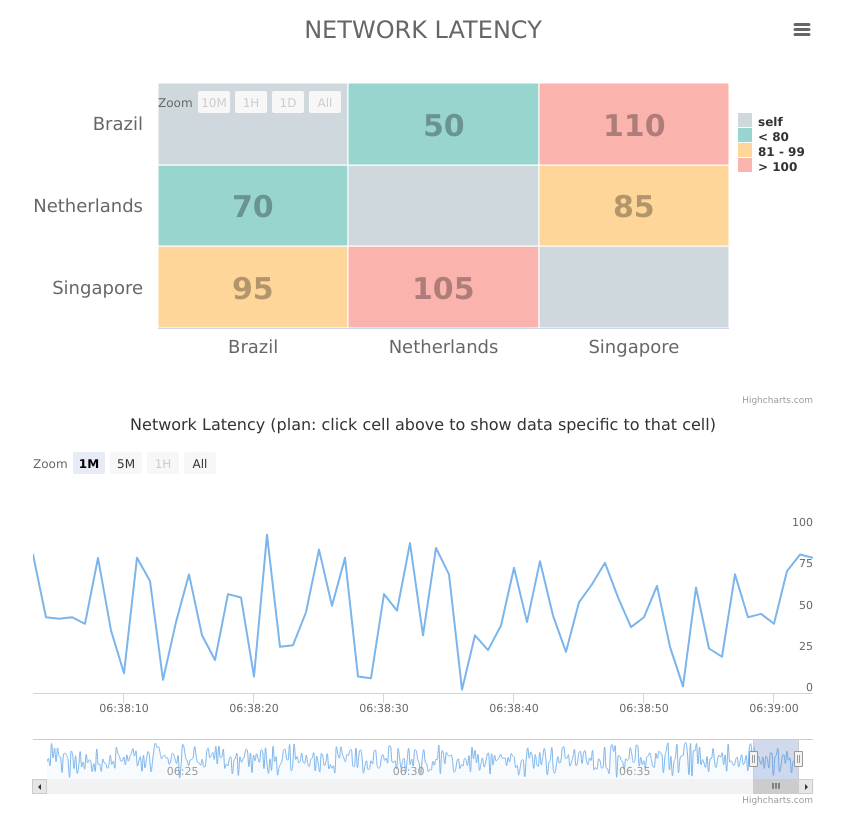
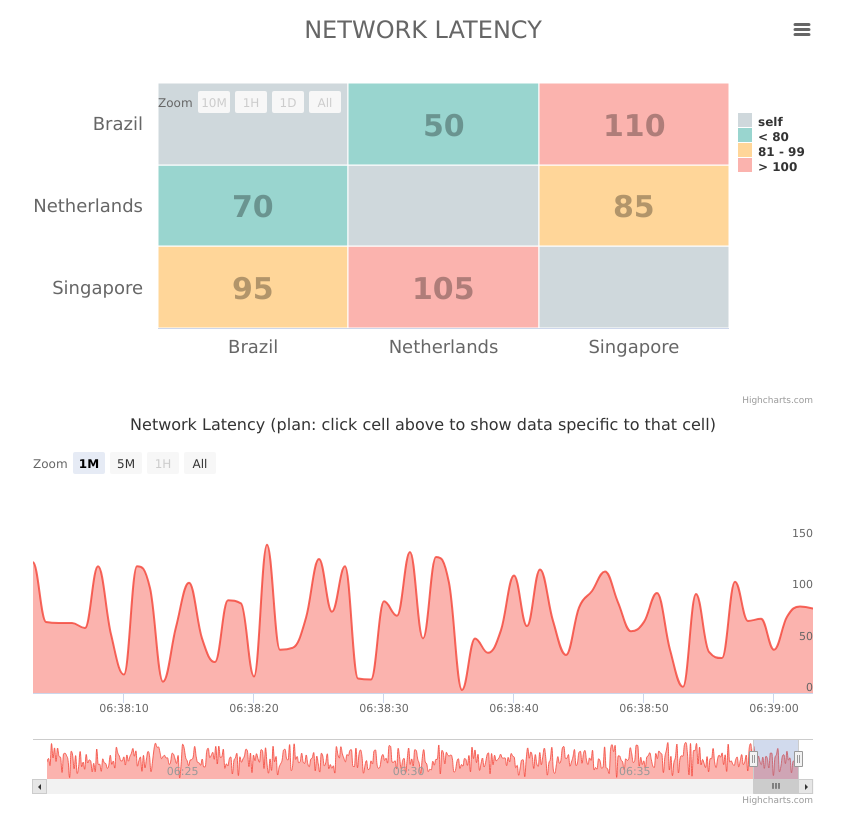
Before and after one commit to mikebozee/py300-network-project, a plain HTML site: page py300-network-heat-map/index.html in a window 1280 px wide. Shown: the whole page, without its empty margins (217-1061 px from the left). Drawn offline with nearby package versions, Linux system fonts and the light colour scheme.

Commit message:
spline chart styling

```diff
--- a/py300-network-heat-map/index.html
+++ b/py300-network-heat-map/index.html
@@ -202,7 +202,8 @@
                             series.addPoint([x, y], true, true);
                         }, 1000);
                     }
-                }
+                },
+                type: 'area'
             },
 
             rangeSelector: {
@@ -235,6 +236,7 @@
             },
 
             series: [{
+                type: 'areaspline',
                 name: 'Random data',
                 data: (function () {
                     // generate an array of random data
@@ -245,12 +247,20 @@
                     for (i = -999; i <= 0; i += 1) {
                         data.push([
                             time + i * 1000,
-                            Math.round(Math.random() * 100)
+                            Math.round(Math.random() * 150)
                         ]);
                     }
                     return data;
                 }())
-            }]
+            }],
+
+            plotOptions: {
+                series: {
+                    color: 'rgba(244,67,54,0.8)',
+                    fillColor: 'rgba(244,67,54,0.4)'
+                }
+            }
+
         });
     </script>
 
```
